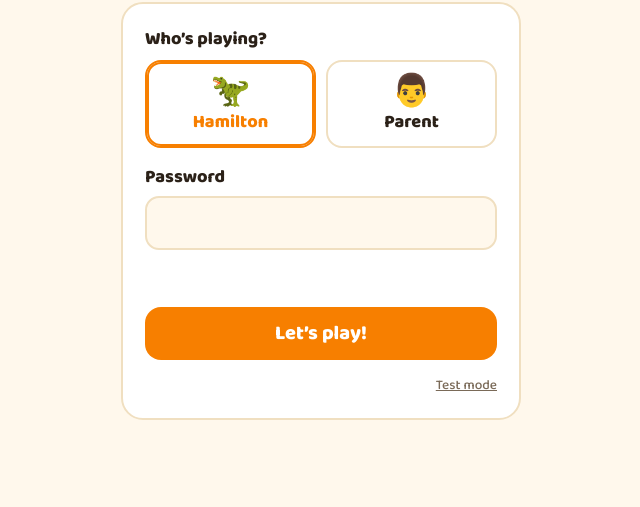
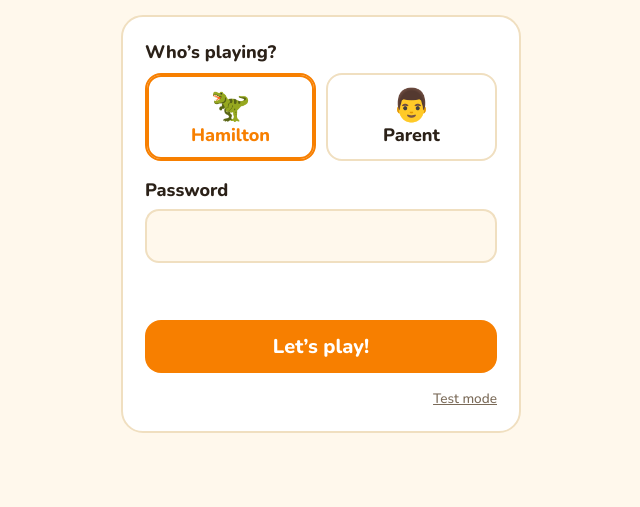
Before and after one commit to hanguyen87-dev/hamilton-games, a website: page login.html in a window 1280 px wide. Shown: the part 293-800 px from the top of the page, without its empty margins (319-959 px from the left). Drawn offline with nearby package versions, Linux system fonts and the light colour scheme.

Commit message:
Switch font to Nunito (plain t for early readers)
Co-Authored-By: Claude Opus 5.5 <noreply@anthropic.com>

```diff
--- a/login.html
+++ b/login.html
@@ -14,9 +14,9 @@
 <title>Game Time</title>
 <link rel="preconnect" href="https://fonts.googleapis.com">
 <link rel="preconnect" href="https://fonts.gstatic.com" crossorigin>
-<link rel="stylesheet" href="https://fonts.googleapis.com/css2?family=Baloo+2:wght@500;700;800&display=swap">
+<link rel="stylesheet" href="https://fonts.googleapis.com/css2?family=Nunito:wght@500;700;800&display=swap">
 <style>
-:root { --bg: #FFF8EC; --surface: #FFFFFF; --line: #F0DFC0; --ink: #2B2118; --muted: #7A6A58; --brand: #F77F00; --brand-ink: #FFFFFF; --sun: #FFB703; --bad: #CF3E36; --f: "Baloo 2", ui-rounded, system-ui, sans-serif; color-scheme: light; }
+:root { --bg: #FFF8EC; --surface: #FFFFFF; --line: #F0DFC0; --ink: #2B2118; --muted: #7A6A58; --brand: #F77F00; --brand-ink: #FFFFFF; --sun: #FFB703; --bad: #CF3E36; --f: "Nunito", ui-rounded, system-ui, sans-serif; color-scheme: light; }
 @media (prefers-color-scheme: dark) { :root:not([data-theme="light"]) { --bg: #1B1712; --surface: #272019; --line: #43392D; --ink: #FBF3E6; --muted: #C2B19B; --brand: #FFA436; --brand-ink: #1B1712; --bad: #FF8178; color-scheme: dark; } }
 :root[data-theme="dark"] { --bg: #1B1712; --surface: #272019; --line: #43392D; --ink: #FBF3E6; --muted: #C2B19B; --brand: #FFA436; --brand-ink: #1B1712; --bad: #FF8178; color-scheme: dark; }
 * { box-sizing: border-box; }
```
Also changed, not shown: index.html (+4 -4 lines).
